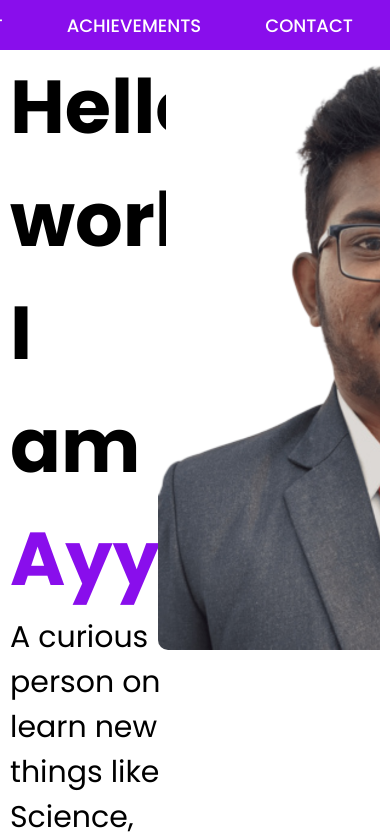
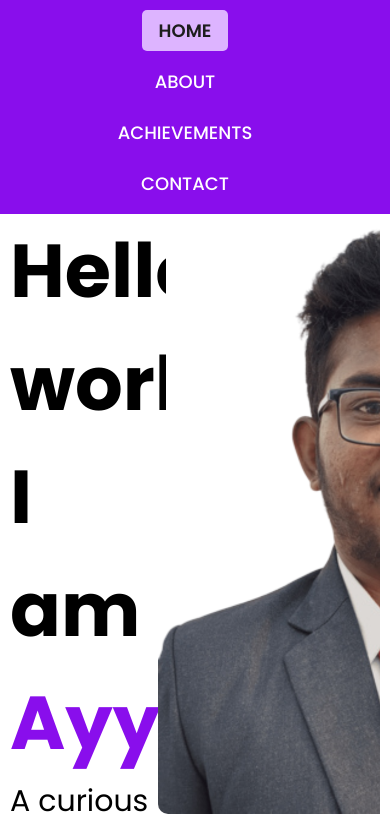
Before and after one commit to ms-ayyanar/portfolio, a Vue app: page / in a window 390 px wide. Shown: the top 837 px of the page. Built offline with nearby package versions, Linux system fonts and the light colour scheme.

Commit message:
Changes made

```diff
--- a/src/components/MainPage.vue
+++ b/src/components/MainPage.vue
@@ -2,9 +2,8 @@
     <div id="mainPage">
         <nav class="nav-bar">
             <div class="nav-tabs">
-                <router-link :to="`/${route}`" v-for="route in routerNames " :key="route"
-                    :class="{ active: currentTab === route, 'page-name': true }" @click="currentTab = route">
-                    {{ route.toUpperCase() || "HOME" }}
+                <router-link :to="route.path" v-for="route in routes" :key="route.name" class="page-name">
+                    {{ route.name }}
                 </router-link>
             </div>
         </nav>
@@ -18,14 +17,12 @@
 <script setup>
 import { ref } from 'vue';
 
-const currentTab = ref("");
-const routerNames = ref(["", "about", "achievements", "contact"]);
-// const routerNames = ref([
-//     { name: "", active: true },
-//     { name: "about", active: false },
-//     { name: "skills", active: false },
-//     { name: "achievements", active: false },
-// ]);
+const routes = ref([
+    { path: '/', name: 'HOME' },
+    { path: '/about', name: 'ABOUT' },
+    { path: '/achievements', name: 'ACHIEVEMENTS' },
+    { path: '/contact', name: 'CONTACT' }
+]);
 
 </script>
 
@@ -57,20 +54,24 @@ const routerNames = ref(["", "about", "achievements", "contact"]);
     font-weight: 500;
 }
 
-.nav-tabs .page-name:hover:not(.active) {
+.nav-tabs .page-name:hover:not(.router-link-exact-active) {
     background-color: transparent;
     border: 2px solid var(--border-pink);
     color: white;
 }
 
-.page-name.active {
+.page-name.router-link-exact-active {
     background-color: var(--border-pink);
     color: rgb(29, 29, 29);
     transition: all 0.5s;
     font-weight: 600;
 }
 
-@media screen and (max-width: 1000px) {
-
+@media screen and (max-width: 480px) {
+    .nav-tabs {
+        flex-direction: column;
+        height: auto;
+        padding: 10px 0;
+    }
 }
 </style>
```
